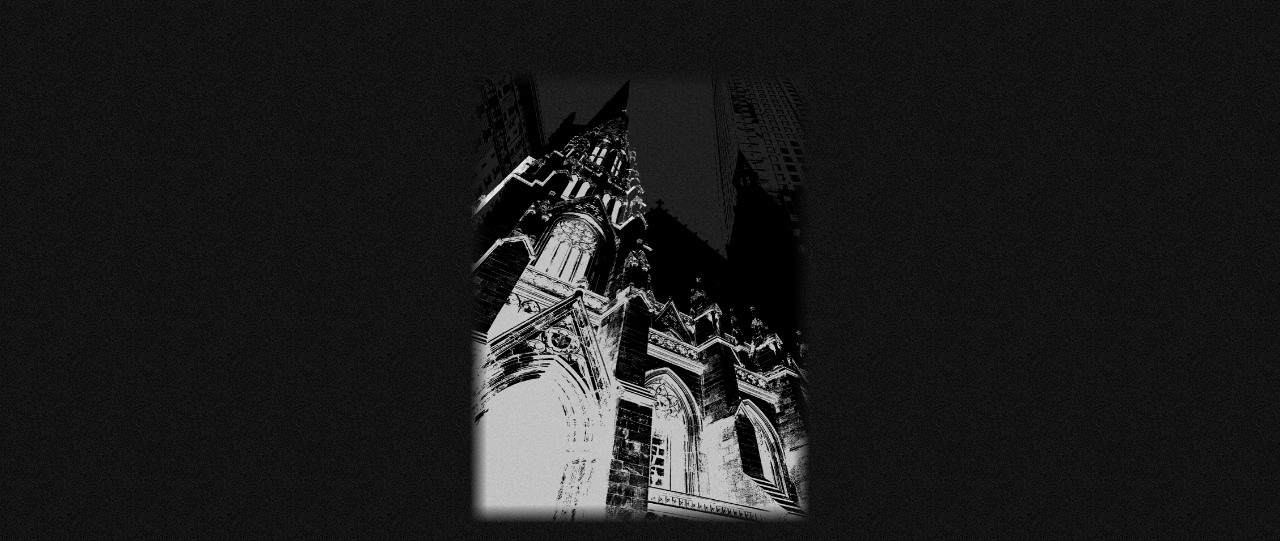
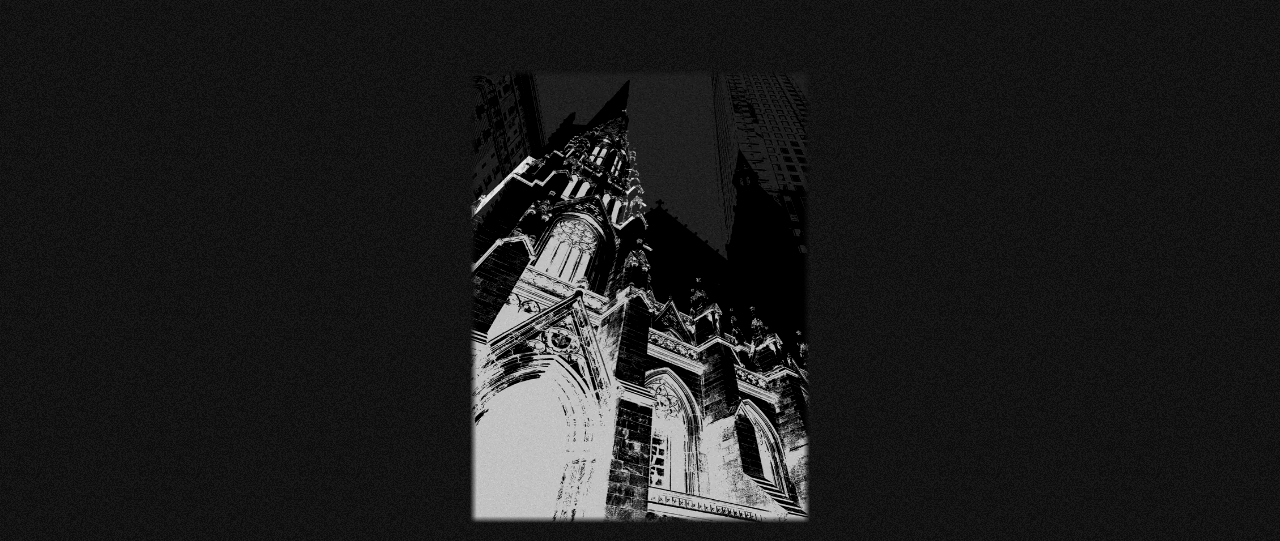
Before and after one commit to as-guerrero/samigxrrero-site, a plain HTML site: page contact.html in a window 1280 px wide. Shown: the part 257-798 px from the top of the page. Drawn offline with Linux system fonts and the light colour scheme; a web font is replaced by a local one.

Commit message:
Connect viewer: much lighter edge fade
Co-Authored-By: Claude Opus 5.5 <noreply@anthropic.com>

```diff
--- a/contact.html
+++ b/contact.html
@@ -12,7 +12,7 @@
 <link rel="icon" href="img/favicon-32.png?v=2" type="image/png" sizes="32x32">
 <link rel="icon" href="favicon.svg?v=2" type="image/svg+xml">
 <link rel="apple-touch-icon" href="img/apple-touch-icon.png?v=2">
-<link rel="stylesheet" href="styles.css?v=20261119k">
+<link rel="stylesheet" href="styles.css?v=20261119l">
 </head>
 <body>
 
--- a/styles.css
+++ b/styles.css
@@ -554,9 +554,9 @@ html, body { overflow-x: clip; }
 /* pure black and white, a touch dimmer so it doesn't glare. Edges feather out into the page
    (same mask the old tree photo used) so there's no hard border */
 .vm-frame img { display: block; width: 100%; height: auto; aspect-ratio: 3 / 4; filter: contrast(1.08) brightness(.88);
-  -webkit-mask-image: linear-gradient(to right, transparent, #000 5%, #000 95%, transparent), linear-gradient(to bottom, transparent, #000 4%, #000 96%, transparent);
+  -webkit-mask-image: linear-gradient(to right, transparent, #000 2%, #000 98%, transparent), linear-gradient(to bottom, transparent, #000 1.5%, #000 98.5%, transparent);
   -webkit-mask-composite: source-in;
-          mask-image: linear-gradient(to right, transparent, #000 5%, #000 95%, transparent), linear-gradient(to bottom, transparent, #000 4%, #000 96%, transparent);
+          mask-image: linear-gradient(to right, transparent, #000 2%, #000 98%, transparent), linear-gradient(to bottom, transparent, #000 1.5%, #000 98.5%, transparent);
           mask-composite: intersect; }
 @media (prefers-reduced-motion: reduce) { .vm-strip { transition: none; } }
 .c-follow-card .c-handle { margin-top: 0; }
```
